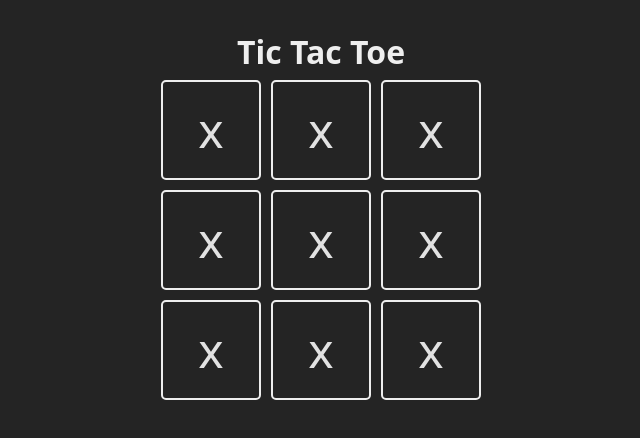
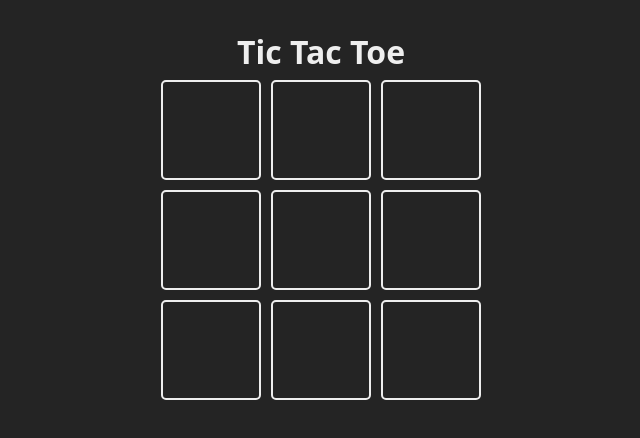
Before and after one commit to RstefaniB/ridudev, a React (Vite) app in the folder projects/02-tic-tac-toe/: page / in a window 1280 px wide. Shown: the top 438 px of the page, without its empty margins (319-959 px from the left). Built offline with nearby package versions, Linux system fonts and the light colour scheme.

Commit message:
creamos un estado board adentro de App con C.I un grid vacio de 3x3(css) y un estado para saber el turno con C.I turno Xs

```diff
--- a/projects/02-tic-tac-toe/src/App.jsx
+++ b/projects/02-tic-tac-toe/src/App.jsx
@@ -2,6 +2,10 @@ import { useState } from 'react'
 import reactLogo from './assets/react.svg'
 import './index.css'
 
+const TURNS = {
+  X: 'x',
+  O: 'o'
+}
 
 const Square = ({ children, index }) => {
   return (
@@ -13,7 +17,9 @@ const Square = ({ children, index }) => {
 
 function App() {
 
-  const [board, setBoard] = useState(['x', 'x', 'x', 'x', 'x', 'x', 'x', 'x', 'x'])
+  const [board, setBoard] = useState(Array(9).fill(null))
+
+  const [turn, setTurn] = useState(TURNS.X)
 
 
   return (
@@ -24,7 +30,8 @@ function App() {
           board.map((_, index) => {
             return (
               <Square
-                key={index} index={index}>
+                key={index} index={index}
+              >
                 {board[index]}
               </Square>
             )
```
